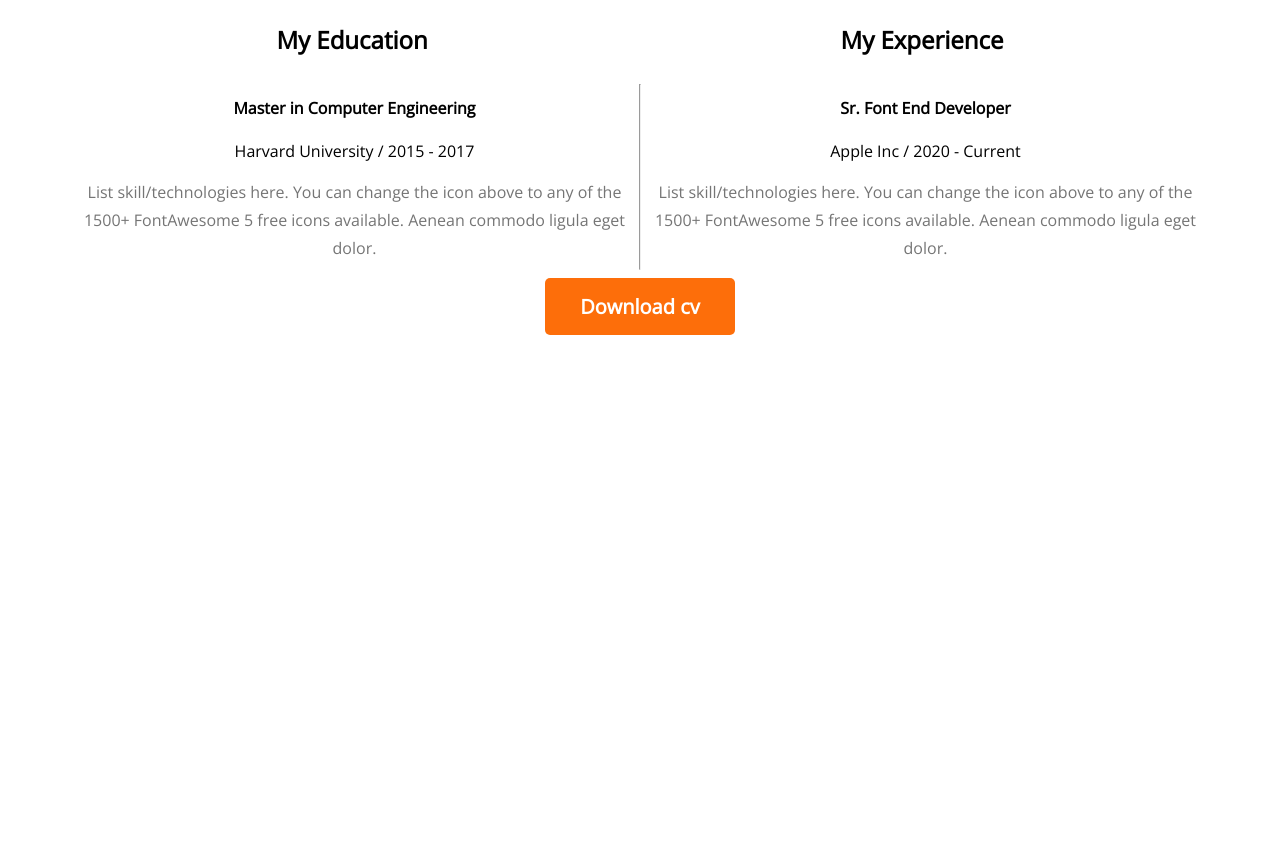
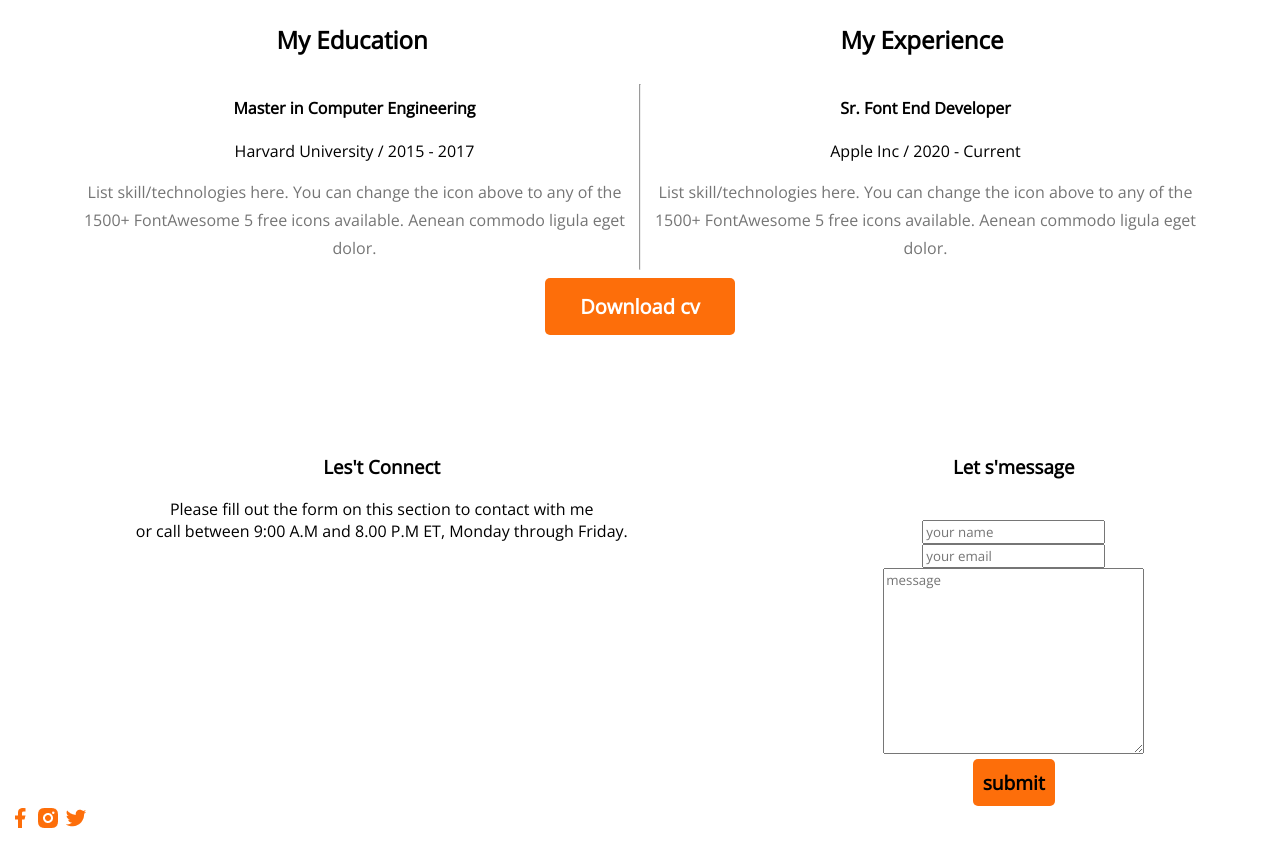
Before and after one commit to Digontha/My-first-portfolio, a plain HTML site: page index.html in a window 1280 px wide. Shown: the part 2748-3591 px from the top of the page. Before the commit the page ends 3091 px from the top, so only its background shows below. Drawn offline with nearby package versions, Linux system fonts and the light colour scheme.

Commit message:
all done

```diff
--- a/index.html
+++ b/index.html
@@ -172,9 +172,36 @@
 
 
 
-<footer></footer>
+<footer>
+
+<section class="comment">
+    <div class="con"><h3>Les't Connect</h3>
+    <p>Please fill out the form on this section to contact with me <br> or call between 9:00 A.M and 8.00 P.M ET, Monday through Friday.</p>
+</div>
 
 
+
+<div class="mas"><h3>Let s'message</h3> <br>
+    <input placeholder="your name" type="text"> <br>
+    <input placeholder="your email" type="email"> <br>
+    <textarea placeholder="message" name="Message" id="" cols="30" rows="10"></textarea>
+
+    <section><button class="sub">submit</button></section>
+
+</div>
+
+
+
+</section>
+
+
+
+</footer>
+
+<section class="social"><img src="./facebook.png" alt="">
+    <img src="./insta.png" alt="">
+    <img src="./twitter.png" alt="">
+</section>
 
 </body>
 
--- a/portfoliostyle.css
+++ b/portfoliostyle.css
@@ -189,3 +189,21 @@ line-height: 28px;
 .dow{
    text-align: center;
 }
+.comment{
+    display: flex;
+    text-align: center;
+    justify-content: space-around;
+    margin-top: 100px; border: #181818;
+}
+.sub{
+    padding: 10px;
+    background-color: #FD6E0A;
+    border: none;
+    font-size: larger;
+    font-weight: bolder;
+    border-radius: 5px;
+    cursor: pointer;
+}
+.social{
+
+}
```
